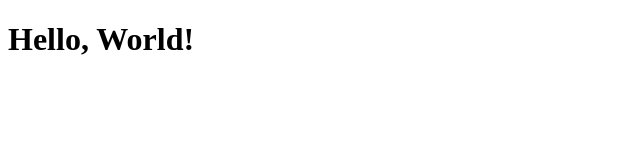
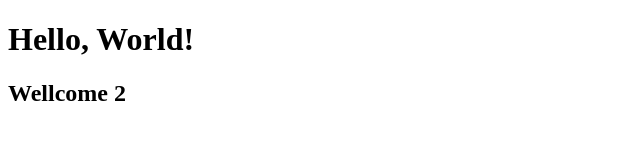
Before and after one commit to pamprojectI/webapp1, a plain HTML site: page index.html in a window 1280 px wide. Shown: the whole page, without its empty margins (0-640 px from the left). Drawn offline with Linux system fonts and the light colour scheme.

Commit message:
new commit

```diff
--- a/index.html
+++ b/index.html
@@ -7,5 +7,6 @@
 </head>
 <body>
     <h1>Hello, World!</h1>
+    <h2>Wellcome 2</h2>
 </body>
 </html>
```
